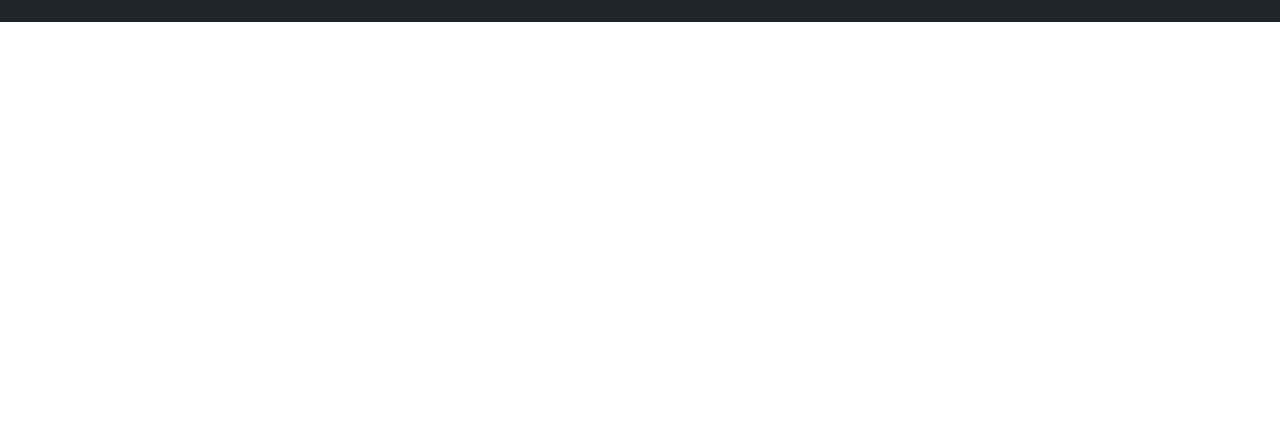
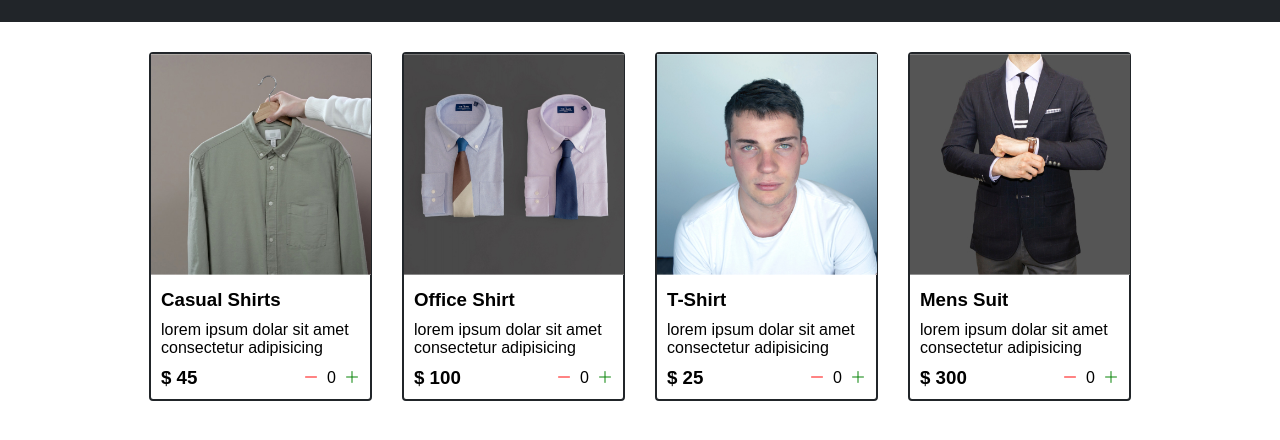
Before and after one commit to kumarudit169/Shopping-Cart, a plain HTML site: page index.html in a window 1280 px wide. Shown: the part 72-512 px from the top of the page. Drawn offline with nearby package versions, Linux system fonts and the light colour scheme.

Commit message:
Add increment and decrement cart method

```diff
--- a/index.html
+++ b/index.html
@@ -15,6 +15,10 @@
             <div class="cartAmount">0</div>
         </div>
     </div>
+
+    <div class="shop" id="shop">
+
+    </div>
 </body>
 <script src="main.js"></script>
 </html>
--- a/main.js
+++ b/main.js
@@ -0,0 +1,86 @@
+let shop = document.getElementById("shop");
+
+let shopItemsData = [
+    {
+     id: "blog1",
+     name: "Casual Shirts" ,
+     price: 45,
+     desc: "lorem ipsum dolar sit amet consectetur adipisicing" ,
+     img: "images/img-1.jpg"
+    } ,
+    {
+     id: "blog2",
+     name: "Office Shirt" ,
+     price: 100,
+     desc: "lorem ipsum dolar sit amet consectetur adipisicing" ,
+     img: "images/img-2.jpg"
+    } ,
+    {
+     id: "blog3",
+     name: "T-Shirt" ,
+     price: 25,
+     desc: "lorem ipsum dolar sit amet consectetur adipisicing" ,
+     img: "images/img-3.jpg"
+    } ,
+    {
+     id: "blog4",
+     name: "Mens Suit" ,
+     price: 300,
+     desc: "lorem ipsum dolar sit amet consectetur adipisicing" ,
+     img: "images/img-4.jpg"
+    }];
+
+
+let basket = []
+
+let generateShop = () => {
+    return (shop.innerHTML = shopItemsData
+        .map((x) => {
+        let {id , name , price , desc , img} = x
+        return `<div id = product-id-${id} class="item">
+         <img width="220" src="${img}" alt="">
+         <div class="details">
+         <h3>${name}</h3>
+         <p>${desc}</p>
+         <div class="price-quantity">
+            <h3>$ ${price}</h3>
+            <div class="buttons">
+                <i onclick = "decrement(${id})" class="bi bi-dash-lg"></i>
+                <div id = ${id} class="quantity">0</div>
+                <i onclick = "increment(${id})"class="bi bi-plus-lg"></i>
+            </div>
+        </div>
+    </div>
+</div>`;
+
+    }).join(""))
+};
+
+generateShop();
+
+let increment = (id) => {
+    let selectedItem = id;
+    let search = basket.find((x) => x.id === selectedItem.id);
+    if(search === undefined){
+        basket.push({
+            id: selectedItem.id,
+            item: 1,
+        })
+    }else {
+        search.item +=1;
+    }
+    console.log(basket)
+
+};
+
+let decrement = (id) => {
+    let selectedItem = id;
+    let search = basket.find((x) => x.id === selectedItem.id);
+    if(search.item === 0) return
+    else {
+        search.item -=1;
+    }
+    console.log(basket)
+};
+
+let update = () => {};
--- a/style.css
+++ b/style.css
@@ -19,6 +19,7 @@ body{
     background-color: #212529;
     color: white;
     padding: 25px 60px;
+    margin-bottom: 30px;
 }
 
 .cart{
@@ -40,3 +41,58 @@ body{
     padding: 3px;
     border-radius: 3px;
 }
+
+/**
+* ! Shop items styles are here
+**/
+
+.shop{
+    display: grid;
+    grid-template-columns: repeat(4 , 223px);
+    gap: 30px;
+    justify-content: center;
+}
+
+@media(max-width: 1000px) {
+    .shop{
+        grid-template-columns: repeat(2 , 223px);
+    }
+}
+
+@media(max-width: 500px) {
+    .shop{
+        grid-template-columns: repeat(1 , 223px);
+    }
+}
+
+.item{
+    border: 2px solid #212529;
+    border-radius: 4px;
+}
+
+.details{
+    display: flex;
+    flex-direction: column;
+    padding: 10px;
+    gap: 10px;
+}
+
+.price-quantity{
+    display: flex;
+    flex-direction: row;
+    justify-content: space-between;
+    align-items: center;
+}
+
+.buttons{
+    display: flex;
+    gap: 8px;
+}
+
+.bi-dash-lg{
+    color: red;
+}
+
+.bi-plus-lg{
+    color: green;
+}
```
